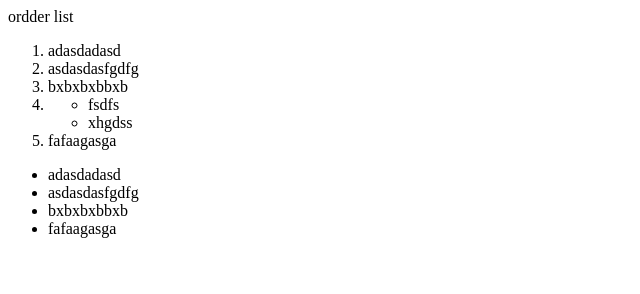
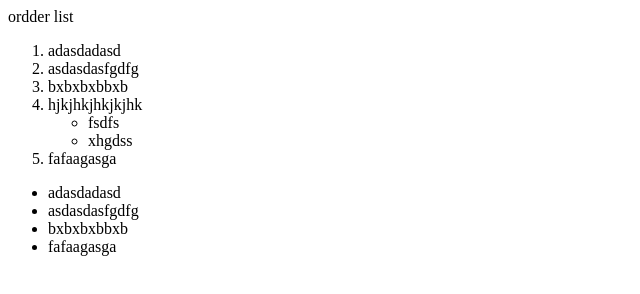
Before and after one commit to 67BMV/TEST, a plain HTML site: page 1.html in a window 1280 px wide. Shown: the whole page, without its empty margins (0-640 px from the left). Drawn offline with Linux system fonts and the light colour scheme.

Commit message:
test spiski

```diff
--- a/1.html
+++ b/1.html
@@ -13,7 +13,7 @@
         <li>adasdadasd</li>
         <li>asdasdasfgdfg</li>
         <li>bxbxbxbbxb</li>
-        <li>
+        <li>hjkjhkjhkjkjhk
             <ul>
                 <li>fsdfs</li>
                 <li>xhgdss</li>
```
